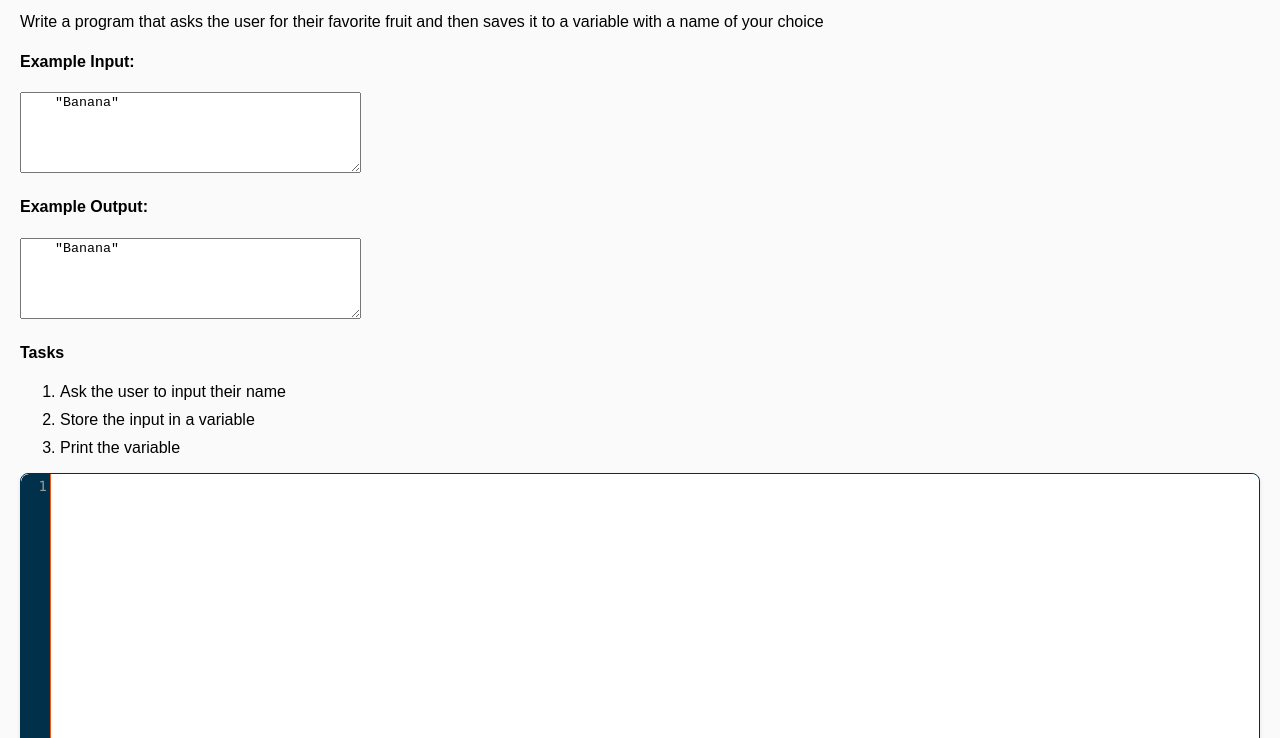
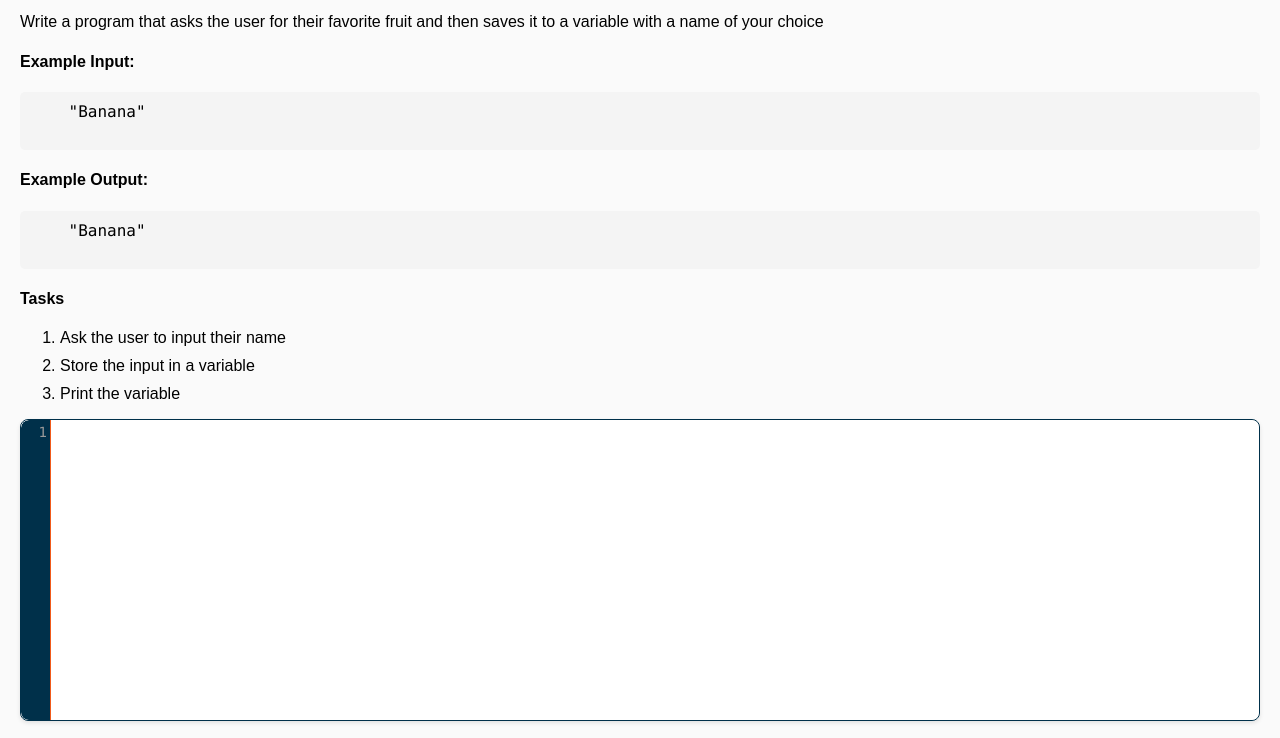
Before and after one commit to rdelagarza12/Code-Platoon-Code-Editor, a plain HTML site: page exercises/module-2/module-2-1/2-favorite-fruit.html in a window 1280 px wide. Shown: the part 61-799 px from the top of the page. Drawn offline with nearby package versions, Linux system fonts and the light colour scheme.

Commit message:
Styling improvements

```diff
--- a/exercises/module-2/module-2-1/2-favorite-fruit.html
+++ b/exercises/module-2/module-2-1/2-favorite-fruit.html
@@ -18,13 +18,13 @@
     Write a program that asks the user for their favorite fruit and then saves it to a variable with a name of your choice
   </p>
   <h4>Example Input:</h4>
-  <textarea readonly rows="5" cols="40">
+  <pre>
     "Banana"
-  </textarea>
+  </pre>
   <h4>Example Output:</h4>
-  <textarea readonly rows="5" cols="40">
+  <pre>
     "Banana"
-  </textarea>
+  </pre>
   <h4>Tasks</h4>
   <ol>
     <li>Ask the user to input their name</li>
--- a/style.css
+++ b/style.css
@@ -22,6 +22,16 @@ ul {
 li {
   margin: 10px 0;
 }
+
+pre {
+  font-size: 16px; /* Adjust as needed */
+  font-family: Consolas, Monaco, 'Courier New', monospace; /* A good font for code */
+  background-color: #f4f4f4; /* Light gray for contrast */
+  padding: 10px;
+  border-radius: 5px;
+  overflow-x: auto; /* Helps with long lines */
+}
+
 
 /* Editor Container – Softened edges with rounded corners, shadows, and overflow hidden */
 .editor-container {
```
Also changed, not shown: exercises/module-2/module-2-1/5-variable-reassignment.html (+1 -1 lines).
